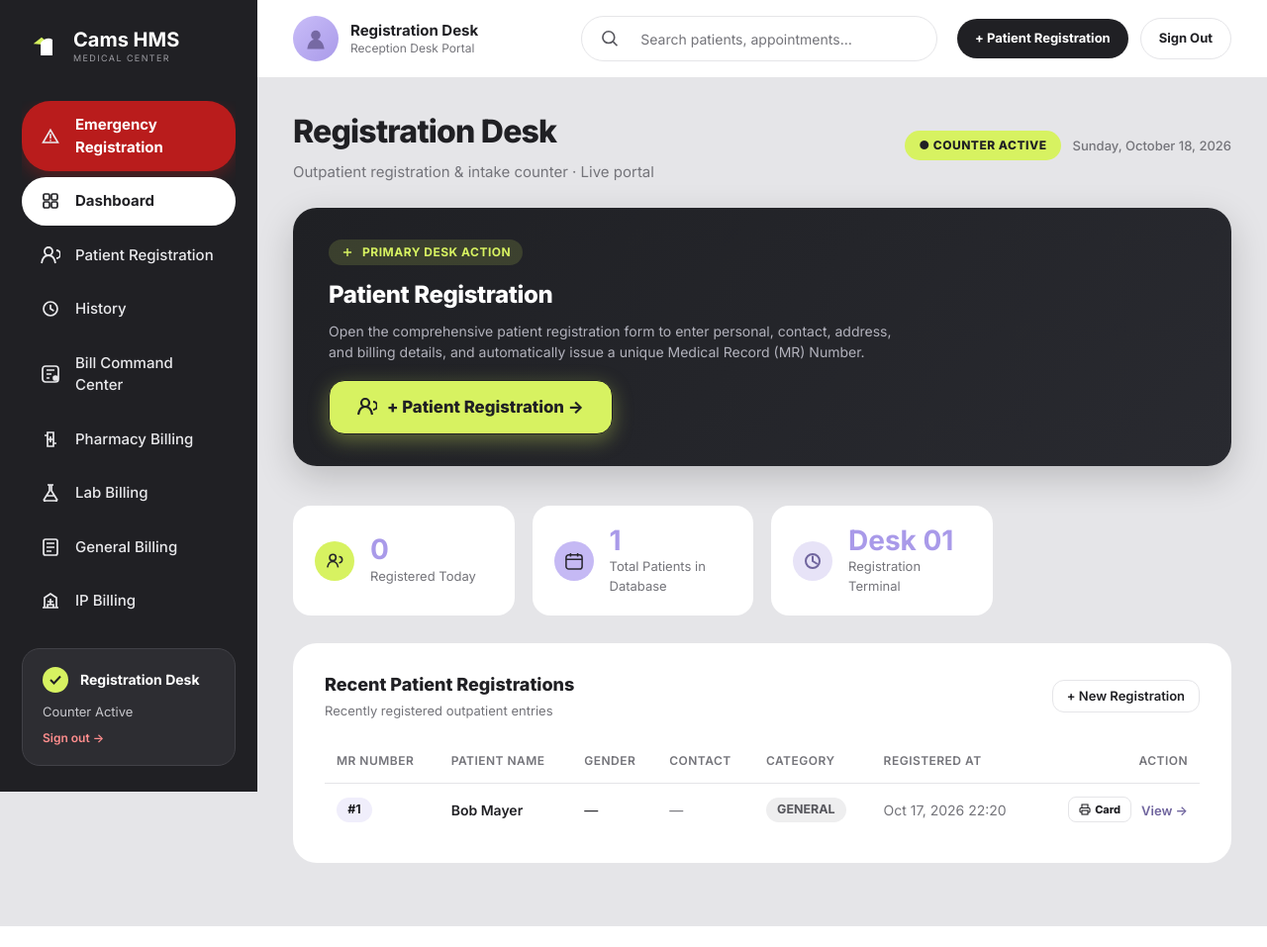
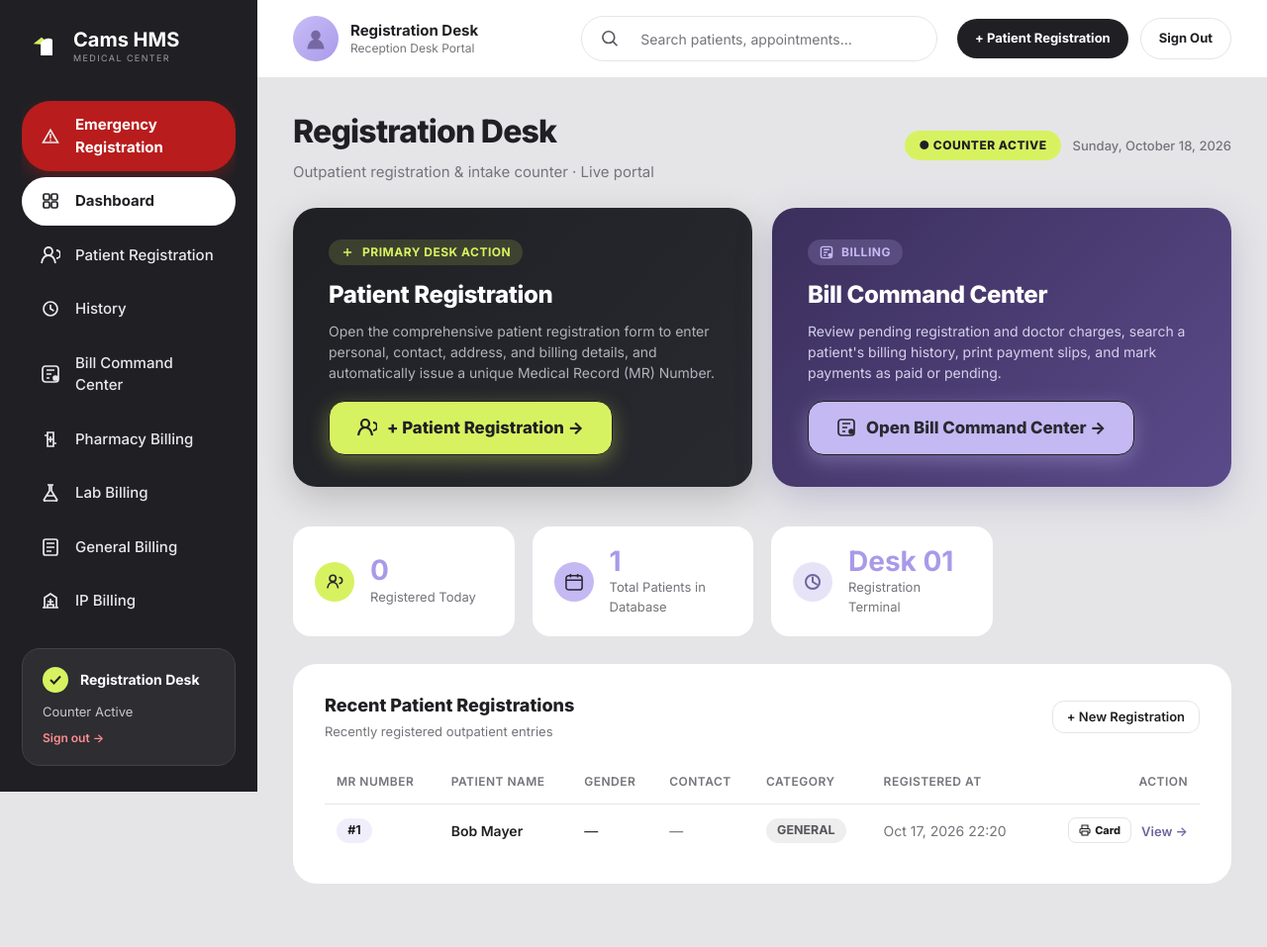
Before and after one commit to wwwmorisfamilybhm-netizen/hms-trial, a Django app: page /reception-dashboard/ in a window 1280 px wide. Shown: the whole page at 99% size. Before the commit the page ends 936 px from the top, so only its background shows below. Run offline with Django 5.2, Linux system fonts and the light colour scheme; a user stored in the database is signed in; data comes from the database, SQL or seed files in the repository; some libraries are stand-ins or nearby versions.

Commit message:
Add Bill Command Center card to registration desk dashboard

```diff
--- a/templates/core/reception_dashboard.html
+++ b/templates/core/reception_dashboard.html
@@ -20,8 +20,8 @@
 {% endblock %}
 
 {% block content %}
-<!-- Primary Desk Action: Patient Registration -->
-<div style="display:grid; grid-template-columns:1fr; gap:20px; margin-bottom:24px;">
+<!-- Primary Desk Actions -->
+<div style="display:grid; grid-template-columns:repeat(auto-fit, minmax(320px, 1fr)); gap:20px; margin-bottom:24px;">
 
   <!-- Patient Registration Action Card -->
   <div class="card" style="background:linear-gradient(135deg, #1f2024 0%, #292a30 100%); color:#fff; border-radius:24px; padding:32px 36px; display:flex; flex-direction:column; justify-content:space-between; gap:18px; box-shadow:0 12px 36px rgba(0,0,0,0.18);">
@@ -41,6 +41,28 @@
           <circle cx="8" cy="6" r="4"/><path d="M1 18c1-6 3.5-8 7-8s6 2 7 8M16 5a4 4 0 0 1 0 8"/>
         </svg>
         <span>+ Patient Registration →</span>
+      </a>
+    </div>
+  </div>
+
+  <!-- Bill Command Center Action Card -->
+  <div class="card" style="background:linear-gradient(135deg, #3b2f5c 0%, #5b4a8a 100%); color:#fff; border-radius:24px; padding:32px 36px; display:flex; flex-direction:column; justify-content:space-between; gap:18px; box-shadow:0 12px 36px rgba(91,74,138,0.25);">
+    <div style="max-width:580px;">
+      <div style="display:inline-flex; align-items:center; gap:8px; background:rgba(197,185,244,0.18); color:var(--lav); padding:4px 12px; border-radius:99px; font-size:12px; font-weight:700; margin-bottom:12px; letter-spacing:0.5px;">
+        <svg width="14" height="14" viewBox="0 0 20 20" fill="none" stroke="currentColor" stroke-width="2"><rect x="2" y="2" width="16" height="16" rx="3"/><path d="M6 6h8M6 10h5M6 14h3"/><circle cx="15" cy="14" r="2" fill="currentColor"/></svg>
+        BILLING
+      </div>
+      <h2 style="font-size:24px; font-weight:800; color:#fff; margin-bottom:8px; letter-spacing:-0.4px;">Bill Command Center</h2>
+      <p style="color:#d6d0ea; font-size:14px; line-height:1.5; margin:0;">
+        Review pending registration and doctor charges, search a patient's billing history, print payment slips, and mark payments as paid or pending.
+      </p>
+    </div>
+    <div>
+      <a href="{% url 'bill_command_center' %}" class="btn" style="background:var(--lav); color:#292a30; font-weight:800; font-size:1.05rem; padding:14px 28px; border-radius:16px; display:inline-flex; align-items:center; gap:10px; text-decoration:none; box-shadow:0 6px 20px rgba(197,185,244,0.35); transition:transform 0.15s ease, filter 0.15s ease;">
+        <svg width="20" height="20" viewBox="0 0 20 20" fill="none" stroke="currentColor" stroke-width="1.7">
+          <rect x="2" y="2" width="16" height="16" rx="3"/><path d="M6 6h8M6 10h5M6 14h3"/><circle cx="15" cy="14" r="2" fill="currentColor"/>
+        </svg>
+        <span>Open Bill Command Center →</span>
       </a>
     </div>
   </div>
```
